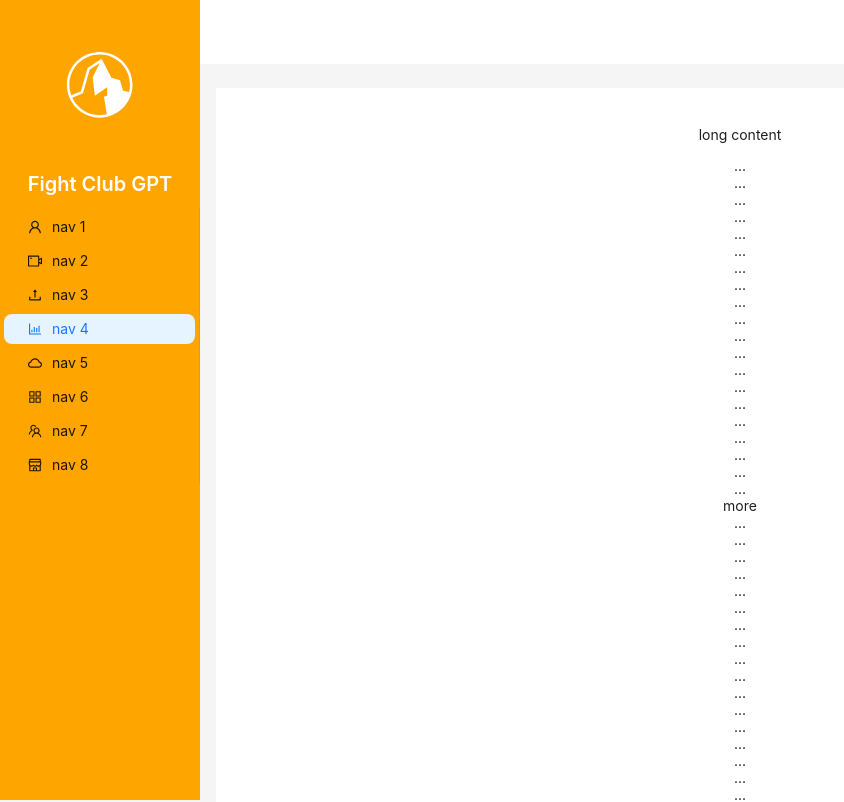
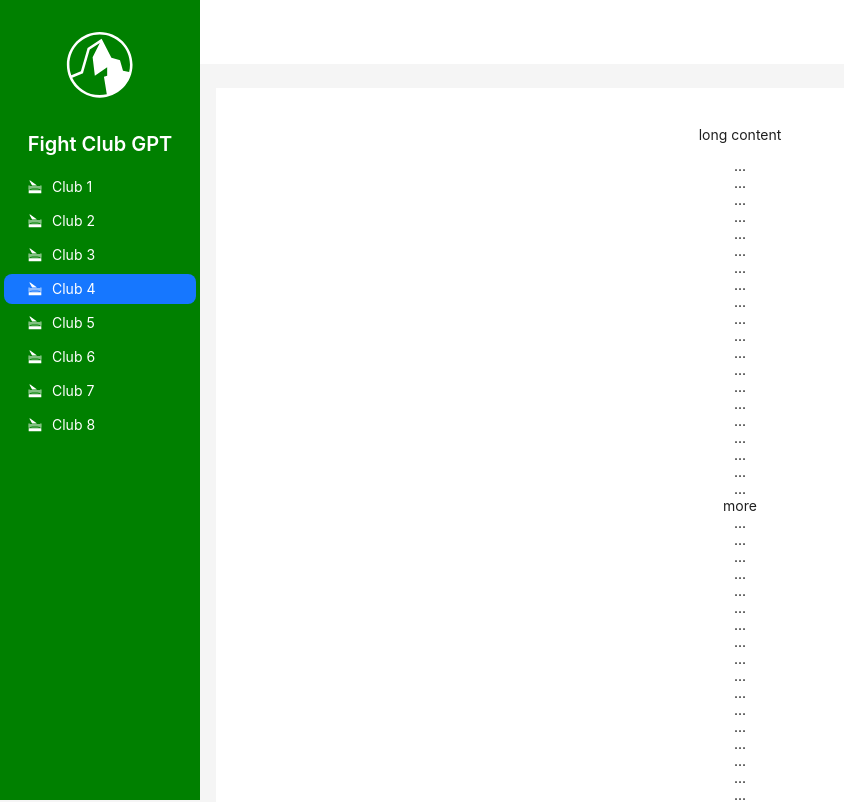
Before and after one commit to yashbansal24/fight-club-gpt, a React (Create React App) app: page / in a window 1280 px wide. Shown: the top 802 px of the page, without its empty margins (0-844 px from the left). Built offline with nearby package versions, Linux system fonts and the light colour scheme.

Commit message:
change theme

```diff
--- a/src/App.tsx
+++ b/src/App.tsx
@@ -11,7 +11,7 @@ import {
 } from '@ant-design/icons';
 import type { MenuProps } from 'antd';
 import { Layout, Menu, theme, Typography } from 'antd';
-import { GiMountaintop } from 'react-icons/gi';
+import { GiMountaintop, GiBoxingRing } from 'react-icons/gi';
 const { Title } = Typography;
 const { Header, Content, Footer, Sider } = Layout;
 
@@ -26,9 +26,9 @@ const items: MenuProps['items'] = [
   ShopOutlined,
 ].map((icon, index) => ({
   key: String(index + 1),
-  icon: React.createElement(icon),
-  style: { height: '30px' },
-  label: `nav ${index + 1}`,
+  icon: <GiBoxingRing style={{color: "white"}}/>,
+  style: { height: '30px', color: "white" },
+  label: `Club ${index + 1}`,
 }));
 
 const App: React.FC = () => {
@@ -43,17 +43,17 @@ const App: React.FC = () => {
           overflow: 'auto',
           height: '100vh',
           position: 'fixed',
-          background: 'orange',
+          background: 'green',
           left: 0,
           top: 0,
           bottom: 0,
         }}
       >
-        <div style={{ margin: "50px 0", color: 'white', display: "flex", justifyContent: "center" }}>
-          <GiMountaintop size={'5em'}/>
+        <div style={{ margin: "30px 0", color: 'white', display: "flex", justifyContent: "center" }}>
+          <GiMountaintop style={{color: "white"}} size={'5em'}/>
         </div>
         <Title style={{ margin: "10px 0", color: 'white', display: "flex", justifyContent: "center" }} level={4}>Fight Club GPT</Title>
-        <Menu style={{ background: 'orange'}} mode="inline" defaultSelectedKeys={['4']} items={items} />
+        <Menu theme="dark" style={{ background: 'green'}} mode="inline" defaultSelectedKeys={['4']} items={items} />
       </Sider>
       <Layout className="site-layout" style={{ marginLeft: 200 }}>
         <Header style={{ padding: 0, background: colorBgContainer }} />
```
